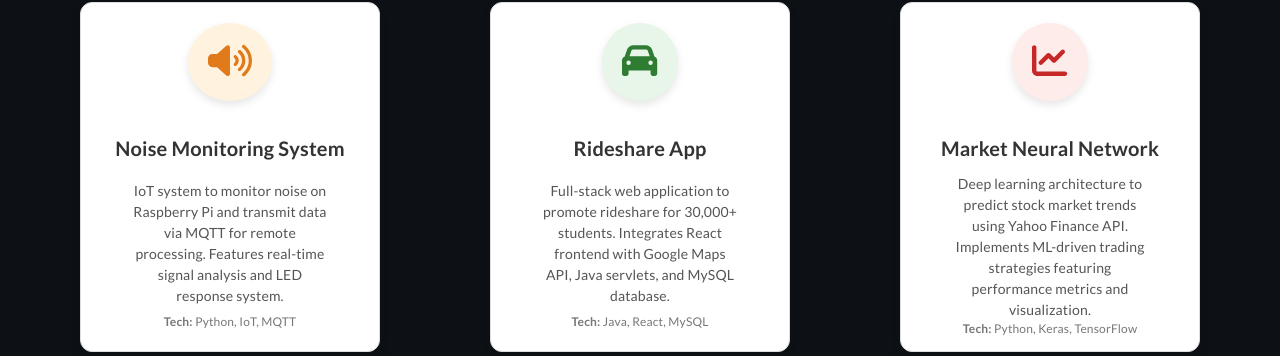
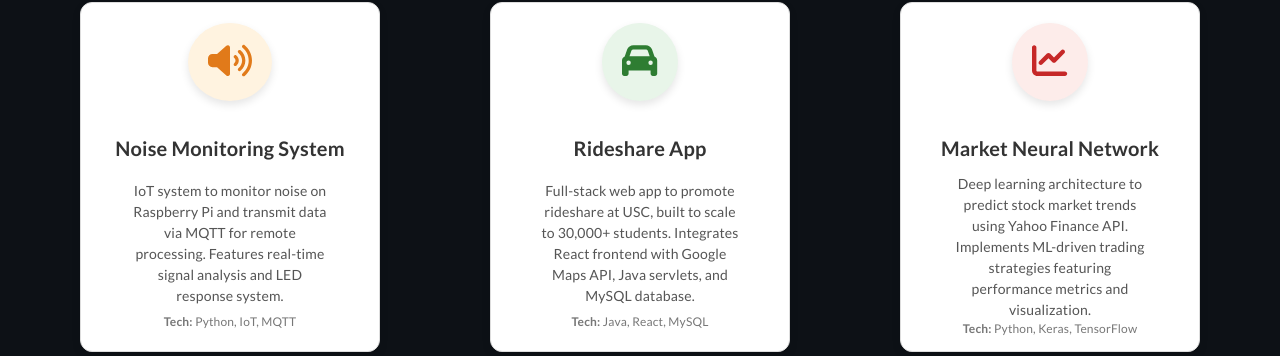
Before and after one commit to alexseveringhaus/alexsev.com, a React (Create React App) app: page / in a window 1280 px wide. Shown: the part 5568-5924 px from the top of the page. Built offline with nearby package versions, Linux system fonts and the light colour scheme.

Commit message:
updated rideshare app description

```diff
--- a/src/components/Project.tsx
+++ b/src/components/Project.tsx
@@ -79,7 +79,7 @@ function Project() {
                             </div>
                             <div className="project-details">
                                 <h2>Rideshare App</h2>
-                                <p>Full-stack web application to promote rideshare for 30,000+ students. Integrates React frontend with Google Maps API, Java servlets, and MySQL database.</p>
+                                <p>Full-stack web app to promote rideshare at USC, built to scale to 30,000+ students. Integrates React frontend with Google Maps API, Java servlets, and MySQL database.</p>
                                 <p className="tech-stack"><strong>Tech:</strong> Java, React, MySQL</p>
                             </div>
                         </div>
```
